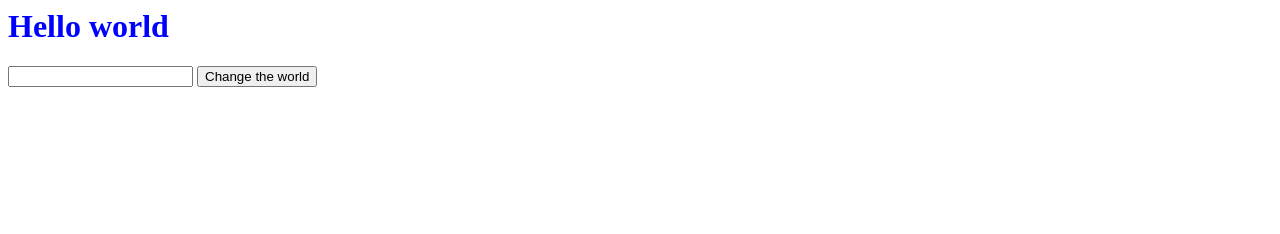
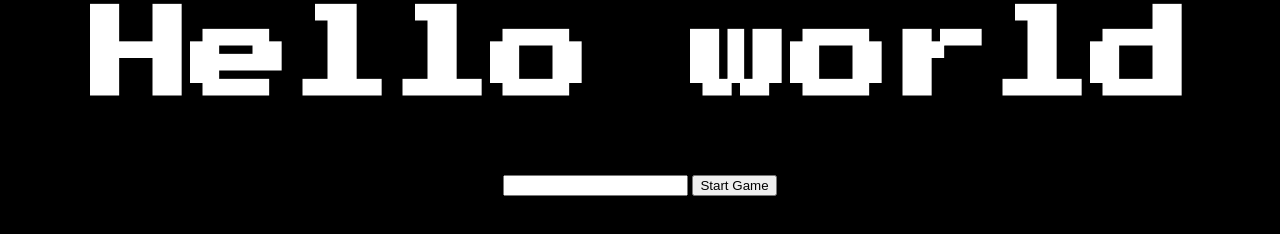
Before and after one commit to ricardj/TeachingFrontend.github.io, a plain HTML site: page index.html in a window 1280 px wide. Drawn offline with Linux system fonts and the light colour scheme.

Commit message:
New commit.

```diff
--- /dev/null
+++ b/globalStylesheet.css
@@ -0,0 +1,11 @@
+* {
+  text-align: center;
+}
+h1 {
+  font-size: 100px;
+  color: white;
+  font-family: "Press Start 2P", cursive;
+}
+body {
+  background-color: black;
+}
--- a/index.html
+++ b/index.html
@@ -1,11 +1,17 @@
 <html>
   <head>
     <title>Hello world</title>
+    <link
+      href="https://fonts.googleapis.com/css2?family=Press+Start+2P&display=swap"
+      rel="stylesheet"
+    />
     <script src="utilityFunctions.js"></script>
+    <link rel="stylesheet" href="globalStylesheet.css" />
   </head>
   <body>
-    <h1 style="color: blue;" name="CounterText">Hello world</h1>
+    <h1 name="CounterText">Hello world</h1>
     <input type="text" />
-    <button type="button" onclick="StartCounter()">Change the world</button>
+    <button type="button" onclick="StartCounter()">Start Game</button>
+    <br />
   </body>
 </html>
```
Also changed, not shown: utilityFunctions.js (+36 -0 lines).
